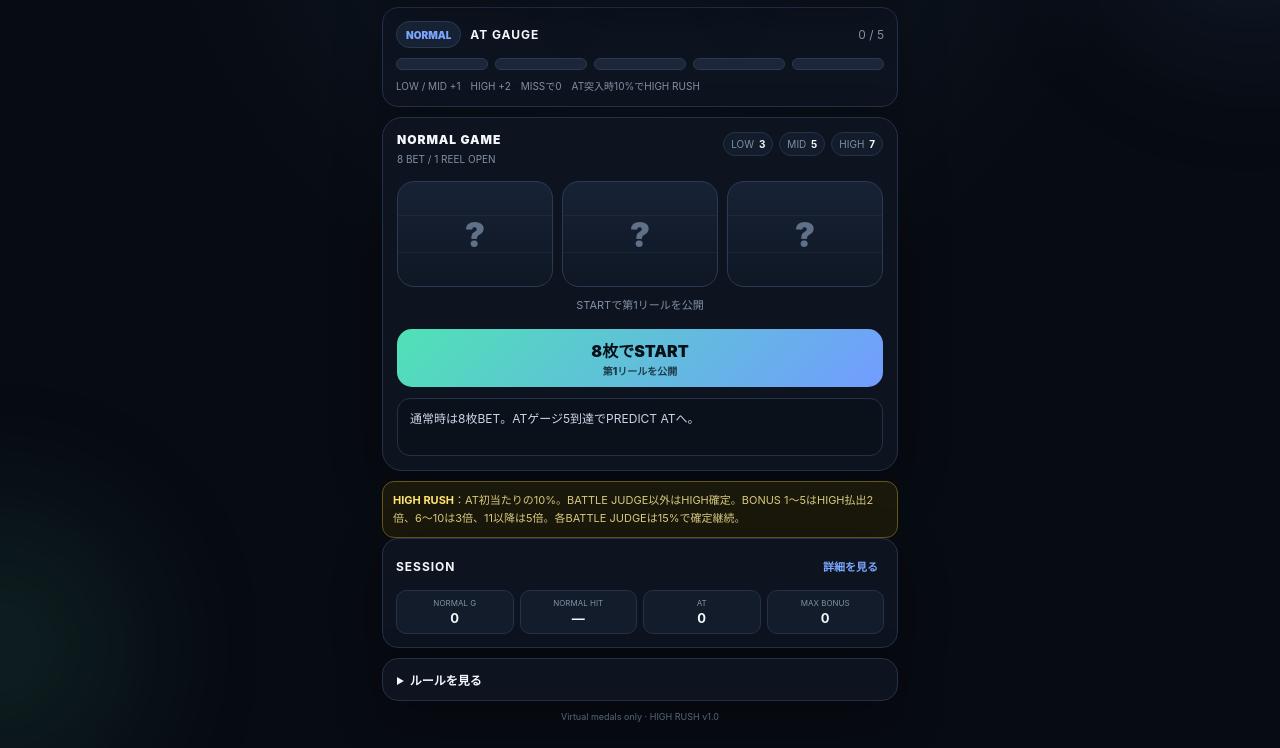
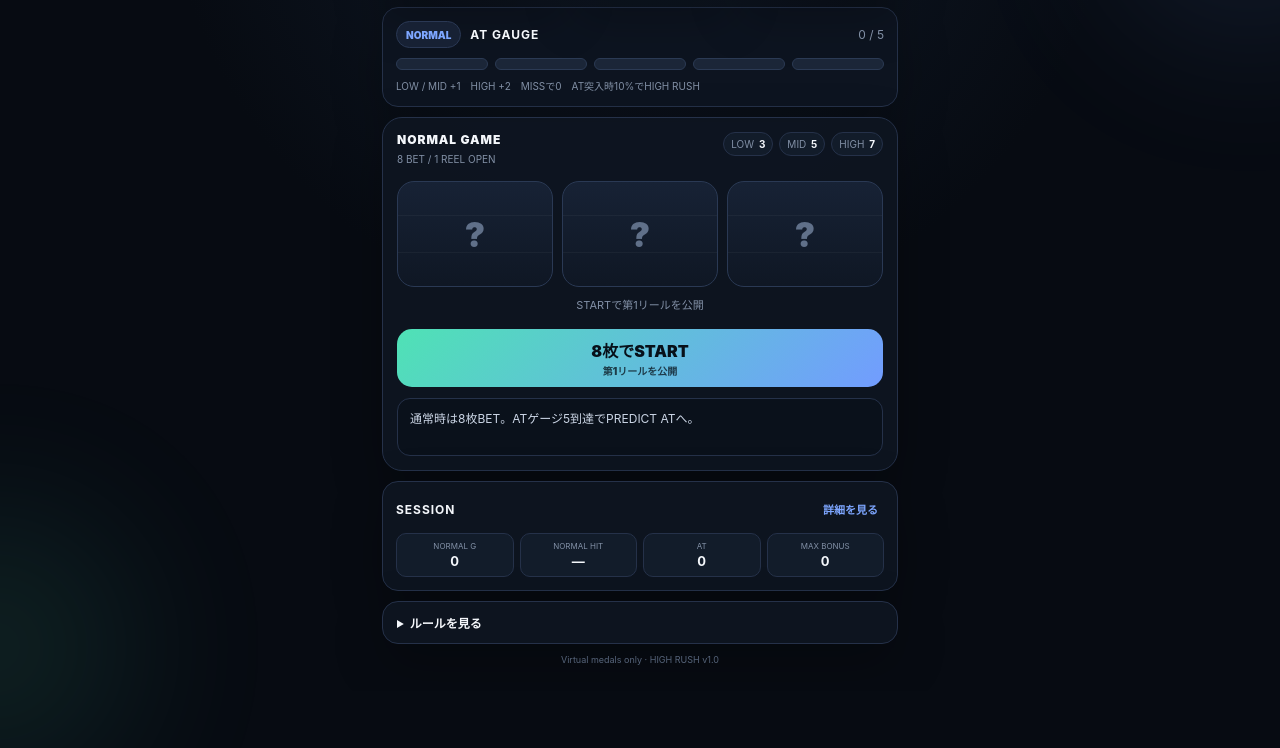
Before and after one commit to rua2005-cloud/double-up-lottery, a plain HTML site: page predict-rush-high/index.html in a window 1280 px wide. Shown: the part 148-896 px from the top of the page. After the commit the page ends 839 px from the top, so only its background shows below. Drawn offline with Linux system fonts and the light colour scheme.

Commit message:
Move HIGH RUSH info into rules

```diff
--- a/predict-rush-high/index.html
+++ b/predict-rush-high/index.html
@@ -37,8 +37,6 @@
     .detail-stat{padding:9px 7px;border:1px solid var(--line);border-radius:10px;background:#0c131f;text-align:center;min-width:0}
     .detail-stat span{display:block;font-size:8px;color:var(--muted);white-space:nowrap;overflow:hidden;text-overflow:ellipsis}
     .detail-stat b{display:block;margin-top:3px;font-size:13px;white-space:nowrap;overflow:hidden;text-overflow:ellipsis}
-    .rush-info{margin-top:10px;padding:10px;border:1px solid #66551c;background:#1a170b;border-radius:12px;font-size:11px;line-height:1.6;color:#d6c97d}
-    .rush-info strong{color:#ffe36f}
     @media(max-width:520px){.detail-stats{grid-template-columns:repeat(2,minmax(0,1fr))}}
   </style>
   <title>PREDICT RUSH 105 - HIGH RUSH</title>
@@ -95,8 +93,6 @@
       <div id="message" class="message" aria-live="polite">通常時は8枚BET。ATゲージ5到達でPREDICT ATへ。</div>
     </section>
 
-    <div class="rush-info"><strong>HIGH RUSH</strong>：AT初当たりの10%。BATTLE JUDGE以外はHIGH確定。BONUS 1〜5はHIGH払出2倍、6〜10は3倍、11以降は5倍。各BATTLE JUDGEは15%で確定継続。</div>
-
     <section class="stats-panel">
       <div class="section-heading compact"><strong>SESSION</strong><button id="historyToggle" class="text-btn" type="button">詳細を見る</button></div>
       <div class="mini-stats"><div><span>NORMAL G</span><b id="gamesStat">0</b></div><div><span>NORMAL HIT</span><b id="hitRateStat">—</b></div><div><span>AT</span><b id="atCountStat">0</b></div><div><span>MAX BONUS</span><b id="maxStreakStat">0</b></div></div>
@@ -126,7 +122,7 @@
       <p>通常時：各リール1〜9。合計15以下＝LOW、16〜20＝MID、21以上＝HIGH。8枚BETで第1リールだけ公開。</p>
       <p>LOW/MID的中でATゲージ+1、HIGH的中で+2。MISSで0。5ポイントでAT突入。通常配当はLOW 3 / MID 5 / HIGH 7枚。</p>
       <p>通常AT：10Gを1ボーナスとしてカウント。各G1枚BET。3リール全部公開、正解時はLOW 3 / MID 5 / HIGH 7枚。</p>
-      <p>HIGH RUSH：AT突入時10%で選択。BATTLE JUDGE以外は必ずHIGH。BONUS 1〜5はHIGH14枚、6〜10は21枚、11以降は35枚。</p>
+      <p><strong>HIGH RUSH</strong>：AT初当たりの10%。BATTLE JUDGE以外はHIGH確定。BONUS 1〜5はHIGH払出2倍（14枚）、6〜10は3倍（21枚）、11以降は5倍（35枚）。</p>
       <p>BATTLE JUDGE：BETなしで最初の2リールを見てLOW/MID/HIGHを予想。HIGH RUSH中のみ15%で確定継続が発生し、その場合は予想不要で次BONUSへ。</p>
     </div></details>
     <footer>Virtual medals only · HIGH RUSH v1.0</footer>
```
